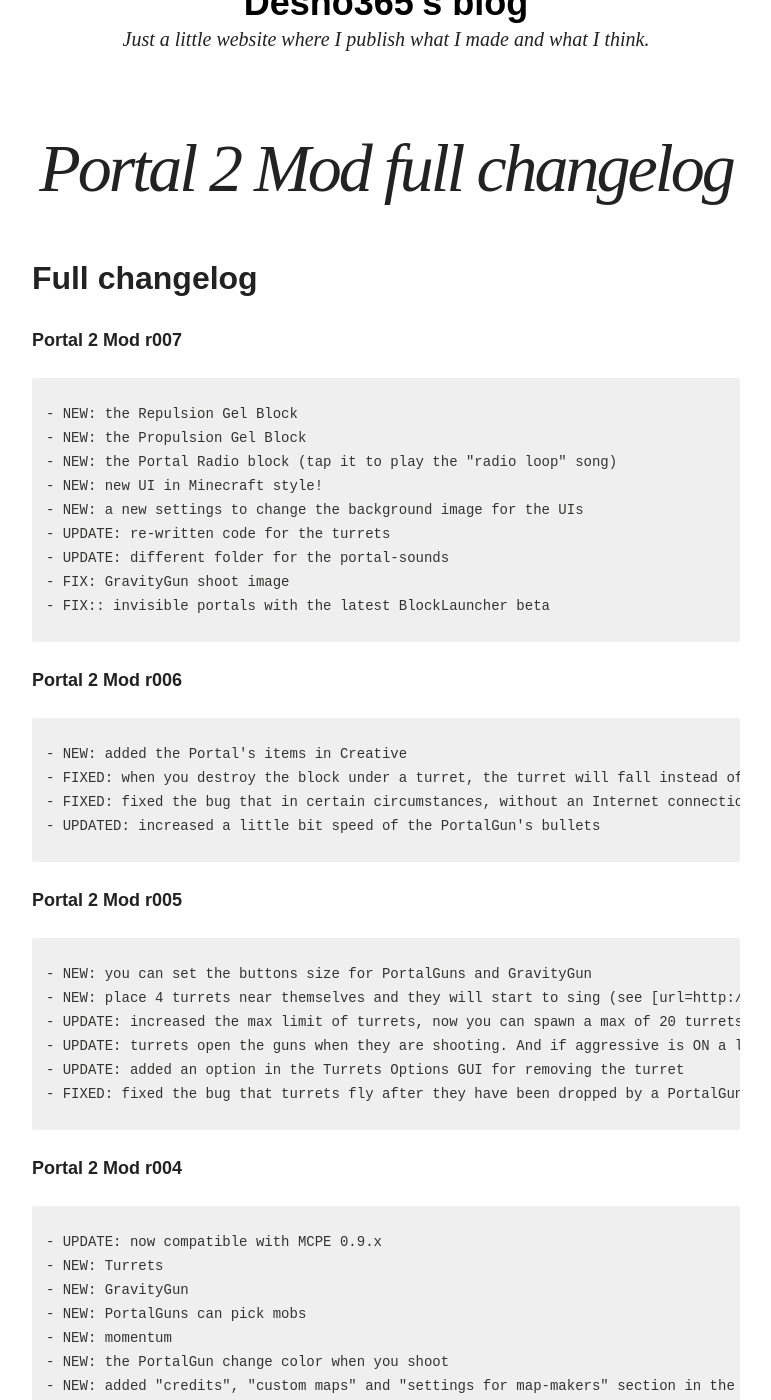
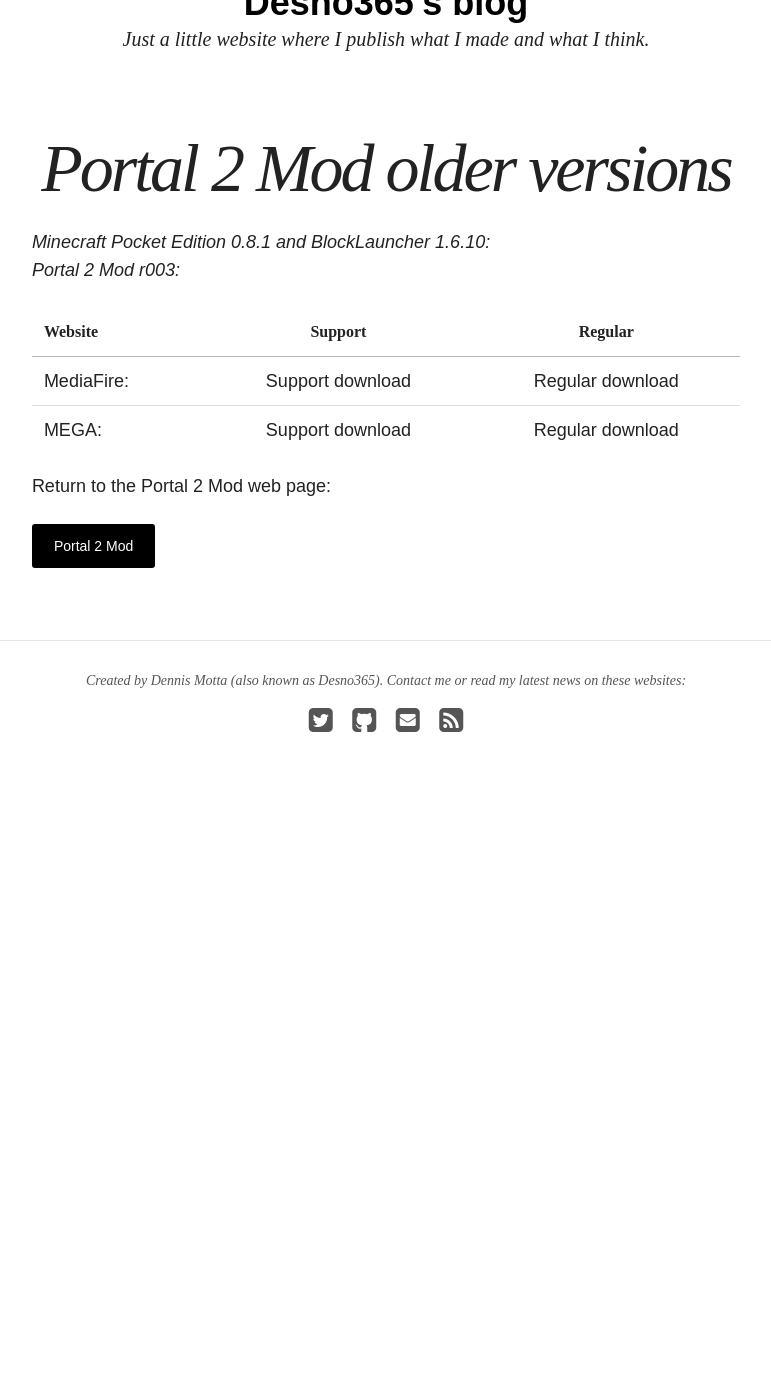
Before and after one commit to Desno365/Desno365.github.io, a Jekyll site: the page built from minecraft/portal2-mod/older-versions/index.md, in a window 1280 px wide and 1400 px high, scrolled down 345 px. Shown: the whole window, without its empty margins (254-1025 px from the left). Built offline with Jekyll 4.4.1, drawn with Linux system fonts in a browser that asks for light colours; nearby versions of some CDN libraries; after the commit the page ends 1177 px from its top, so only the background shows below that; some of the changed text lies outside the part shown.

Commit message:
Portal 2 Mod

```diff
--- a/minecraft/portal2-mod/older-versions/index.md
+++ b/minecraft/portal2-mod/older-versions/index.md
@@ -1,84 +1,18 @@
 ---
 layout: page
-title: Portal 2 Mod full changelog
-excerpt: "Portal 2 Mod full changelog"
+title: Portal 2 Mod older versions
+excerpt: "Portal 2 Mod older versions"
 ---
 
-## Full changelog
+<i>Minecraft Pocket Edition 0.8.1 and BlockLauncher 1.6.10:</i><br>
+<i>   Portal 2 Mod r003:</i>
 
-**Portal 2 Mod r007**
-{% highlight text %}
-- NEW: the Repulsion Gel Block
-- NEW: the Propulsion Gel Block
-- NEW: the Portal Radio block (tap it to play the "radio loop" song)
-- NEW: new UI in Minecraft style!
-- NEW: a new settings to change the background image for the UIs
-- UPDATE: re-written code for the turrets
-- UPDATE: different folder for the portal-sounds
-- FIX: GravityGun shoot image
-- FIX:: invisible portals with the latest BlockLauncher beta
-{% endhighlight %}
-
-**Portal 2 Mod r006**
-{% highlight text %}
-- NEW: added the Portal's items in Creative
-- FIXED: when you destroy the block under a turret, the turret will fall instead of flying (sometimes glitchy, in certain circumstances the turret can move itself after falling)
-- FIXED: fixed the bug that in certain circumstances, without an Internet connection, the mod wrongly reports that there is a new update
-- UPDATED: increased a little bit speed of the PortalGun's bullets
-{% endhighlight %}
-
-**Portal 2 Mod r005**
-{% highlight text %}
-- NEW: you can set the buttons size for PortalGuns and GravityGun
-- NEW: place 4 turrets near themselves and they will start to sing (see [url=http://i.imgur.com/foYMwi1.jpg|_blank]image[/url])
-- UPDATE: increased the max limit of turrets, now you can spawn a max of 20 turrets.
-- UPDATE: turrets open the guns when they are shooting. And if aggressive is ON a laser for the turret will appear
-- UPDATE: added an option in the Turrets Options GUI for removing the turret
-- FIXED: fixed the bug that turrets fly after they have been dropped by a PortalGun or by a GravityGun
-{% endhighlight %}
-
-**Portal 2 Mod r004**
-{% highlight text %}
-- UPDATE: now compatible with MCPE 0.9.x
-- NEW: Turrets
-- NEW: GravityGun
-- NEW: PortalGuns can pick mobs
-- NEW: momentum
-- NEW: the PortalGun change color when you shoot
-- NEW: added "credits", "custom maps" and "settings for map-makers" section in the GUI
-- NEW: check updates automatically when you launch the game (needs internet connection)
-- UPDATE: flat portals
-- UPDATE: new algorithm for long fall boots (works better)
-- UPDATE: updated "support the developer" section in the GUI
-- FIXED: now correctly deletes the portals when your exit the game
-{% endhighlight %}
-
-**Portal 2 Mod r003**
-{% highlight text %}
-- NEW: restyled GUI (see screenshots)
-- NEW: you can spawn portals under blocks (see [url=http://imgur.com/GRlgnFX]image[/url])
-- NEW: damage for Portal guns
-- NEW: sound for the PortalGun Wood & Stone
-- NEW: "turret song" in the Portal jukebox
-- FIX: fixed the bug that blue portals can be placed outside the world
-- UPDATE: speed of "mobs support for portals and jumper" improved by ≈90%
-- NEW: there is also an Easter Egg hidden in the "Portal Informations" GUI, is a button that you have to long press (can someone find it?)
-{% endhighlight %}
-
-**Portal 2 Mod r002**
-{% highlight text %}
-- NEW: option in the "Portal Informations" GUI to enable support of mobs in portals and jumpers
-- NEW: sounds
-- NEW: Portal Jukebox block
-- NEW: jumper block
-- NEW: long fall boots
-- FIX & UPDATES: bug fix and improvements
-{% endhighlight %}
-
-**Portal 2 Mod r001:**
-{% highlight text %}
-- Initial release
-{% endhighlight %}
+| Website | Support | Regular |
+|:--------|:-------:|:-------:|
+| MediaFire:       | [Support download](http://adf.ly/pQYzR) | [Regular download](http://www.mediafire.com/download/ay126uyyvg61pv3/Portal_Mod_r003_Desno365.zip) |
+| MEGA:            | [Support download](http://adf.ly/pQYnw) | [Regular download](https://mega.co.nz/#!XshRwBgZ!E8axp_dhlBPRytvzmHvOcn90ATardIBhO0LVJDWrSpo) |
+|----
+{: rules="groups"}
 
 
 Return to the Portal 2 Mod web page:
```
Also changed, not shown: minecraft/portal2-mod/index.md (+3 -1 lines).
